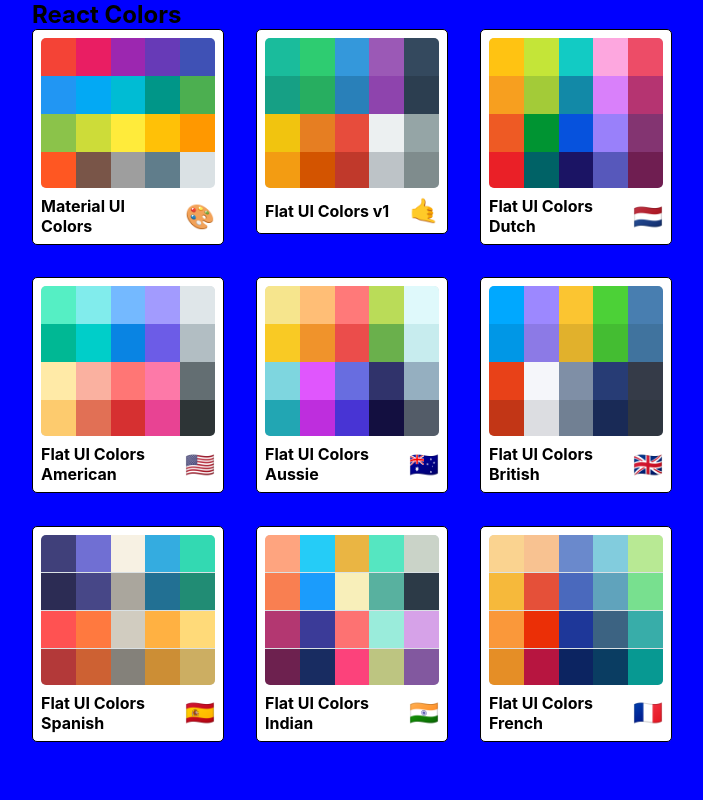
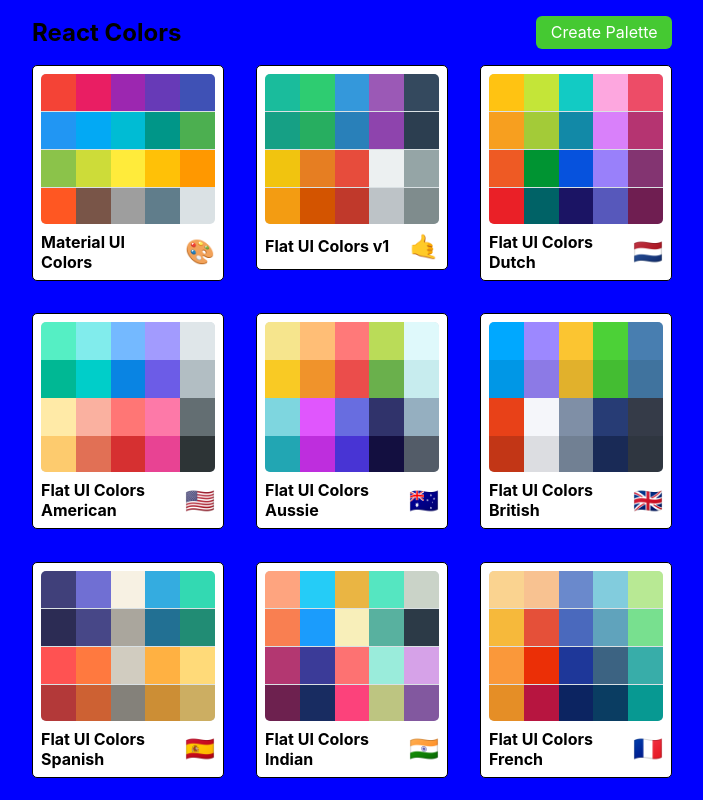
Before and after one commit to abdulmomin123/Color_App, a React (Create React App) app: page / in a window 1280 px wide. Shown: the whole page, without its empty margins (288-991 px from the left). Built offline with nearby package versions, Linux system fonts and the light colour scheme.

Commit message:
Connect color picker to button

```diff
--- a/package.json
+++ b/package.json
@@ -10,9 +10,11 @@
     "@testing-library/react": "^11.2.2",
     "@testing-library/user-event": "^12.6.0",
     "@types/chroma-js": "^2.1.3",
+    "@types/classnames": "^2.2.11",
     "@types/jest": "^26.0.19",
     "@types/node": "^12.19.11",
     "@types/react": "^16.14.2",
+    "@types/react-color": "^3.0.4",
     "@types/react-copy-to-clipboard": "^5.0.0",
     "@types/react-dom": "^16.9.10",
     "@types/react-router": "^5.1.9",
@@ -20,6 +22,7 @@
     "chroma-js": "^2.1.0",
     "rc-slider": "^9.7.1",
     "react": "^17.0.1",
+    "react-color": "^2.19.3",
     "react-copy-to-clipboard": "^5.0.2",
     "react-dom": "^17.0.1",
     "react-router": "^5.2.0",
--- a/src/App.tsx
+++ b/src/App.tsx
@@ -1,10 +1,11 @@
 import { Component } from 'react';
 import { Route, Switch } from 'react-router-dom';
+import { palettes } from './seedColor';
+import { generatePalette } from './colorHelpers';
+import NewPaletteForm from './NewPaletteForm';
 import PaletteList from './PaletteList';
 import Palette from './Palette';
 import SingleColorPalette from './SingleColorPalette';
-import { palettes } from './seedColor';
-import { generatePalette } from './colorHelpers';
 
 class App extends Component {
   findPalette = (id: string) => palettes.find(palette => palette.id === id);
@@ -19,6 +20,9 @@
             path="/"
             render={() => <PaletteList palettes={palettes} />}
           />
+
+          {/* Create new palette route */}
+          <Route exact path="/palette/new" render={() => <NewPaletteForm />} />
 
           {/* Single color palette route */}
           <Route
--- a/src/PaletteList.tsx
+++ b/src/PaletteList.tsx
@@ -28,6 +28,9 @@
         <div className={classes.container}>
           <nav className={classes.nav}>
             <h1>React Colors</h1>
+            <Link className={classes.newPalette} to="palette/new">
+              Create Palette
+            </Link>
           </nav>
           <div className={classes.palettes}>{miniPalettes}</div>
         </div>
--- a/src/styles/PaletteListStyles.ts
+++ b/src/styles/PaletteListStyles.ts
@@ -18,7 +18,9 @@
   nav: {
     display: 'flex',
     width: '100%',
+    padding: '1rem 0',
     justifyContent: 'space-between',
+    alignItems: 'center',
   },
   palettes: {
     boxSizing: 'border-box',
@@ -30,4 +32,16 @@
   link: {
     textDecoration: 'none',
   },
+  newPalette: {
+    textDecoration: 'none',
+    color: 'white',
+    padding: '.4rem .9rem',
+    background: '#45c932',
+    borderRadius: '6px',
+    transition: 'box-shadow .2s',
+
+    '&:hover': {
+      boxShadow: '0 5px 10px rgba(0,0,0, 0.4)',
+    },
+  },
 });
```
Also changed, not shown: 1 other file (tests, documents, lock files or other folders).
